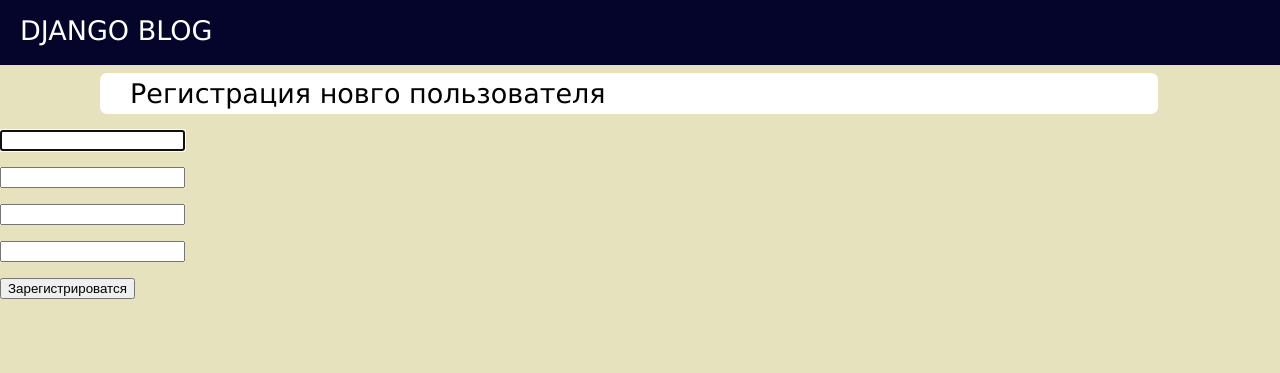
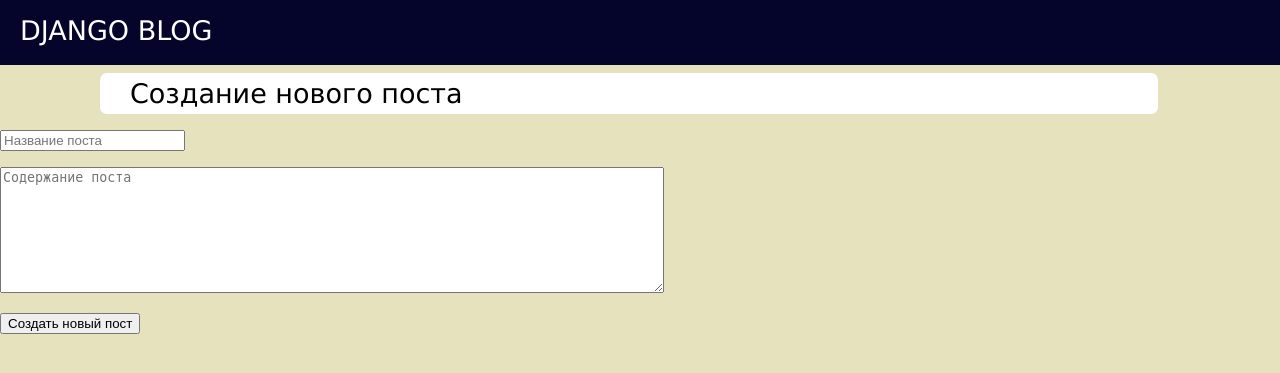
Before and after one commit to Voodlaz/Lesson-8-source-code-Django-blog, a Django app: page /register/ in a window 1280 px wide. Shown: the top 373 px of the page. Run offline with Django 3.2, Linux system fonts and the light colour scheme.

Commit message:
Update register.html

```diff
--- a/users/templates/register.html
+++ b/users/templates/register.html
@@ -5,21 +5,27 @@
     <title>Django Blog homepage</title>
     <link rel="stylesheet" href="{% static 'css/homepage.css' %}" ></link>
     <link rel="stylesheet" href="{% static 'css/topnav.css' %}" ></link>
+    <link rel="stylesheet" href="{% static 'css/new_post_form.css' %}" ></link>
   </head>
   <body style="background-color: rgb(230, 226, 189); margin: 0;">
     <div class="topnav">
       <a href="{% url 'homepage' %}" >DJANGO BLOG</a>
     </div>
     <div class="card">
-      <a style="color: black; font-size: 27px;">Регистрация новго пользователя</a>
+      <a style="color: black; font-size: 27px;">Создание нового поста</a>
     </div>
-    <div class="register-form">
-      <form method="post">{% csrf_token %}
-        <p><input type="email" name="email" id="InputEmail" class="email" placeholeder="Электронная почта" required autofocus></input></p>
-        <p><input type="username" name="username" id="InputUsername" class="username" placeholeder="Логин" required ></input></p>
-        <p><input type="password" name="password1" id="InputPassword1" class="password" placeholeder="Пароль" required ></input></p>
-        <p><input type="password" name="password2" id="InputPassword2" class="password" placeholeder="Потвердите пароль" required ></input></p>
-        <button class="register-btn" type="submit">Зарегистрироватся</button>
+    <div class="new_post_form">
+      <form methos="post">{% csrf_token %}
+        <p><input name="name" class="name" placeholder="Название поста"></input></p>
+        <p><textarea name="body" rows="8" placeholder="Содержание поста" cols="80"></textarea></p>
+        {% for error in field.errors %}
+          <p>
+            {% for error in field.errors %}
+              <p style="color: red; font-family: 'Lucida Sans', 'Lucida Sans Regular', 'Lucida Grande', 'Lucida Sans Unicode', Geneva, Verdana, sans-serif">{{ error }}</p>
+            {% endfor %}
+          </p>
+        {% endfor %}
+        <button class="register-btn" type="submit">Создать новый пост</button>
       </form>
     </div>
     </div>
```
